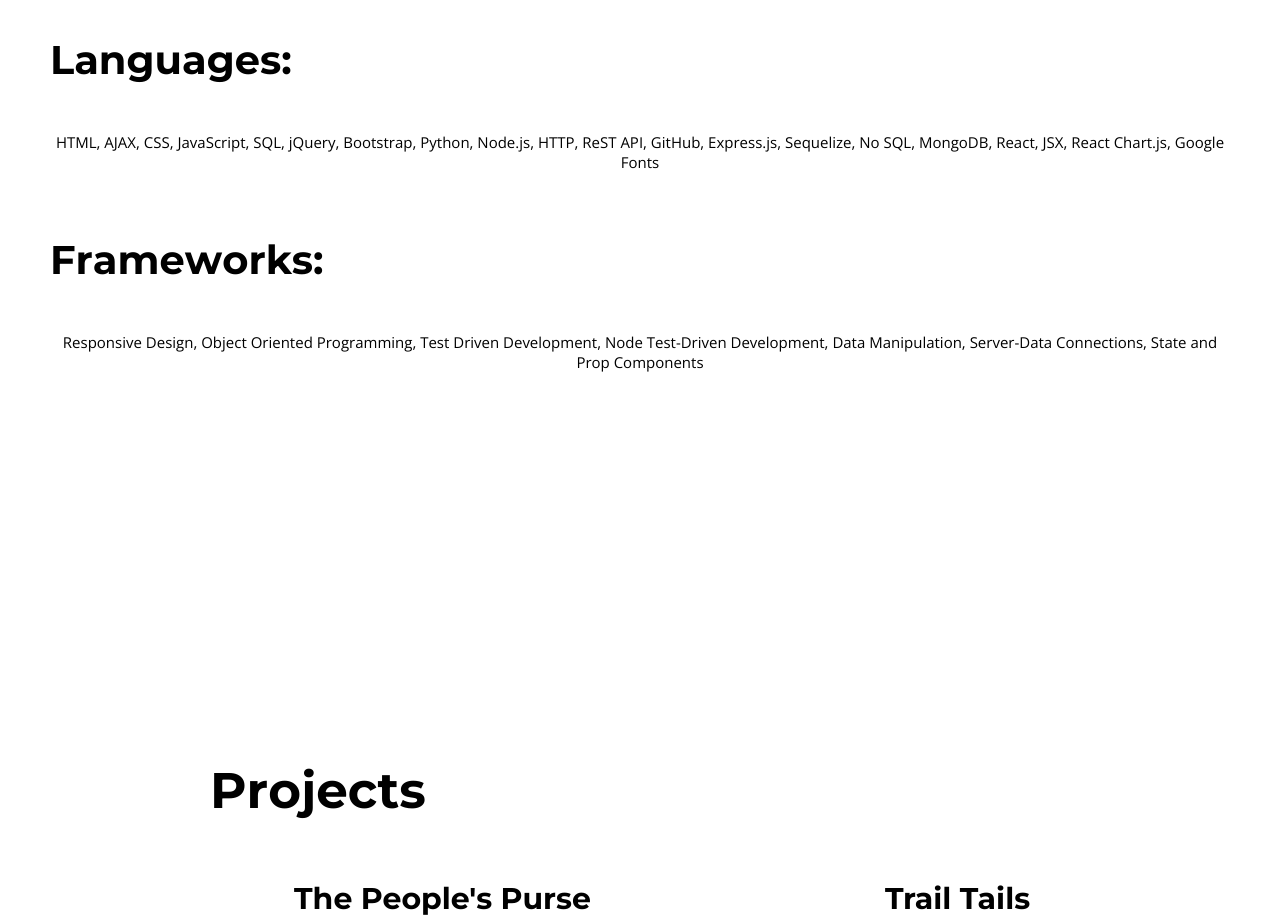
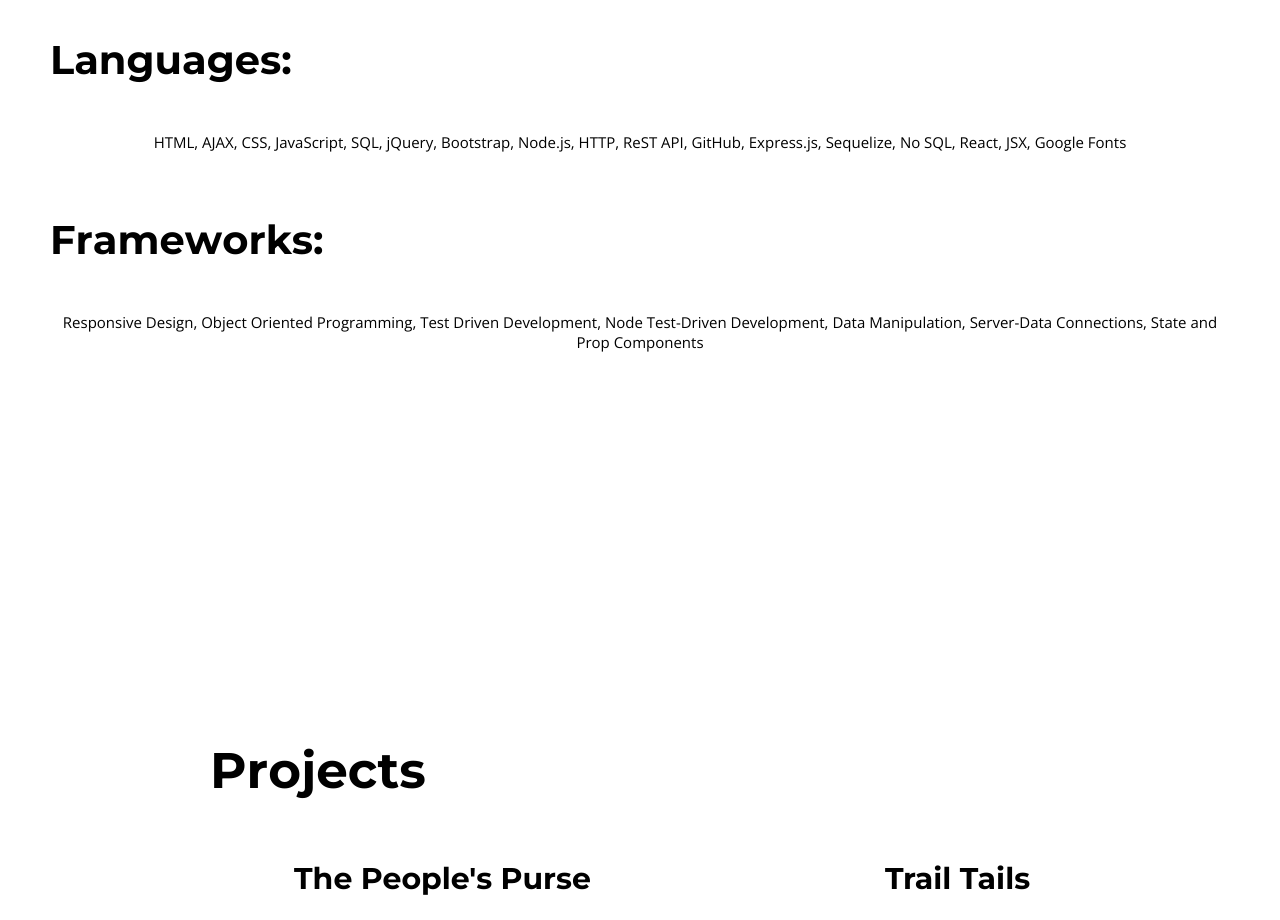
Before and after one commit to thomps9012/ReactPortfolio, a React (Create React App) app: page / in a window 1280 px wide. Shown: the part 1000-1920 px from the top of the page. Built offline with nearby package versions, Linux system fonts and the light colour scheme; grey boxes are pictures that could not be loaded.

Commit message:
removed two languages from skill set

```diff
--- a/src/portfolioData.js
+++ b/src/portfolioData.js
@@ -28,7 +28,7 @@ export default
         abouttext: "Full Stack Web Developer with experience working in a remote environment alongside individuals from a diverse set of backgrounds with client, server, database, and systems engineering experience. I enjoy learning new practices and applying them to solve novel challenges and problems that arise within the work environment. Thank you for the opportunity to bring a dedicated work ethic and commitment of excellence to your team.",
         aboutImage: BioPic,
         //Skills Text
-        languages: "HTML, AJAX, CSS, JavaScript, SQL, jQuery, Bootstrap, Python, Node.js, HTTP, ReST API, GitHub, Express.js, Sequelize, No SQL, MongoDB, React, JSX, React Chart.js, Google Fonts",
+        languages: "HTML, AJAX, CSS, JavaScript, SQL, jQuery, Bootstrap, Node.js, HTTP, ReST API, GitHub, Express.js, Sequelize, No SQL, React, JSX, Google Fonts",
         frameworks: "Responsive Design, Object Oriented Programming, Test Driven Development, Node Test-Driven Development, Data Manipulation, Server-Data Connections, State and Prop Components",
         //Change This To Hide The Image of About Section (True Or False)
         ShowAboutImage: true,//true or false (Change Here)
```
